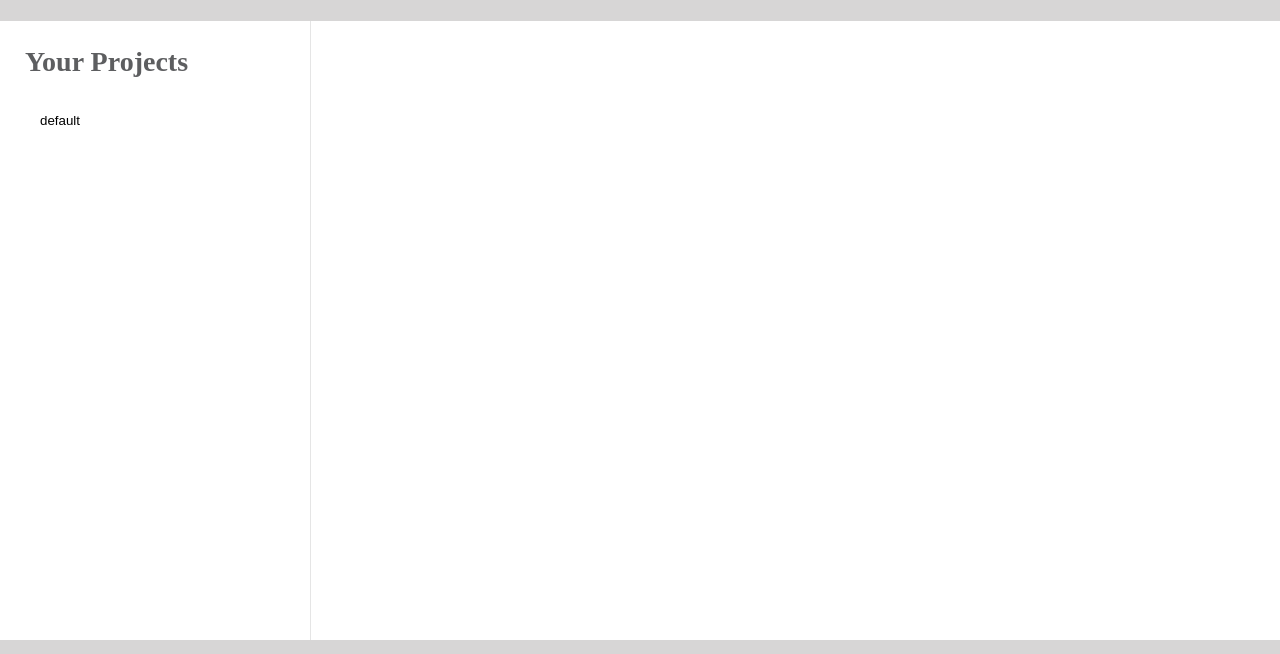
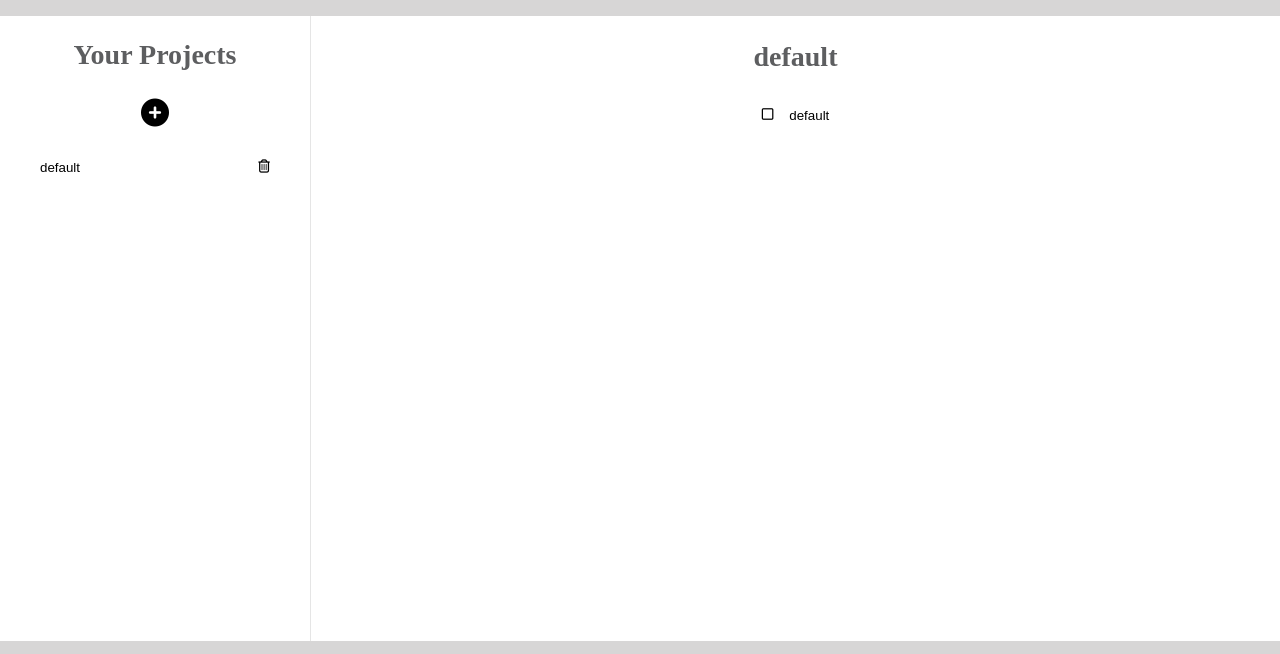
Before and after one commit to laurpop99/to-do-list, a website built with webpack: page dist/index.html in a window 1280 px wide. Shown: the part 102-756 px from the top of the page. Built offline with nearby package versions, Linux system fonts and the light colour scheme.

Commit message:
Added extra project modules

```diff
--- /dev/null
+++ b/src/functionality.js
@@ -0,0 +1,6 @@
+export function Project(name) {
+    this.name = name;
+    this.sayName = function() {
+        console.log(this.name);
+    }
+}
--- a/src/index.js
+++ b/src/index.js
@@ -1,82 +1,6 @@
-import './style.css';
-import List from './images/list.svg';
+import * as UI from './userInterface.js';
+import * as Func from './functionality.js';
 
-const container = document.createElement("div");
-document.body.appendChild(container);
-container.classList.add("container");
-
-//HEADER
-const header = document.createElement("div");
-container.appendChild(header);
-header.classList.add("header");
-
-const headerBrand = document.createElement("div");
-header.appendChild(headerBrand);
-headerBrand.classList.add("headerBrand");
-
-const headerBrandIcon = document.createElement("img");
-headerBrand.appendChild(headerBrandIcon);
-headerBrandIcon.src = List;
-
-const headerBrandTitle = document.createElement("h1");
-headerBrand.appendChild(headerBrandTitle);
-headerBrandTitle.textContent = "To-do List";
-headerBrandTitle.classList.add("headerBrandTitle");
-
-
-//CONTENT
-const content = document.createElement("div");
-container.appendChild(content);
-content.classList.add("content");
-
-
-//SIDE-CONTENT
-const sideContent = document.createElement("div");
-content.appendChild(sideContent);
-sideContent.classList.add("sideContent");
-
-const sideContentHeader = document.createElement("div");
-sideContent.appendChild(sideContentHeader);
-sideContentHeader.classList.add("sideContentHeader");
-
-const sideContentHeaderTitle = document.createElement("h2");
-sideContentHeader.appendChild(sideContentHeaderTitle);
-sideContentHeaderTitle.textContent = "Your Projects";
-
-const sideContentMain = document.createElement("div");
-sideContent.appendChild(sideContentMain);
-sideContentMain.classList.add("sideContentMain");
-
-const sideContentMainList = document.createElement("ul");
-sideContentMain.appendChild(sideContentMainList);
-
-const sideContentMainProjectItem = document.createElement("li");
-sideContentMainList.appendChild(sideContentMainProjectItem);
-const sideContentMainProject = document.createElement("button");
-sideContentMainProjectItem.appendChild(sideContentMainProject);
-sideContentMainProject.textContent = "default";
-
-
-//MAIN-CONTENT
-const mainContent = document.createElement("div");
-content.appendChild(mainContent);
-mainContent.classList.add("mainContent");
-
-
-
-//FOOTER
-const footer = document.createElement("div");
-container.appendChild(footer);
-footer.classList.add("footer");
-
-const footerText = document.createElement("p");
-footer.appendChild(footerText);
-footerText.textContent = "Copyright © 2021 laurpop99 ";
-
-const footerGitLink = document.createElement("a");
-footer.appendChild(footerGitLink);
-footerGitLink.href = "https://github.com/laurpop99/to-do-list";
-
-const footerGitIcon = document.createElement("i");
-footerGitLink.appendChild(footerGitIcon);
-footerGitIcon.classList.add("fab", "fa-github");
+UI.displayPage();
+const salut = new Func.Project("salut");
+salut.sayName();
--- a/src/style.css
+++ b/src/style.css
@@ -54,7 +54,9 @@ body {
 .sideContentHeader {
     flex-grow: 1;
     display: flex;
-    justify-content: flex-start;
+    flex-direction: column;
+    justify-content: center;
+    row-gap: 28px;
     align-items: center;
 }
 
@@ -68,29 +70,55 @@ body {
     flex-grow: 10;
 }
 
-.sideContentMain ul {
+.sideContentMain ul, .mainContentMain ul {
     margin: 0 20px;
     padding: 0;
     list-style-type: none;
 }
 
-.sideContentMain button {
+.sideContentMain button, .mainContentMain button {
     border: none;
     background-color: rgb(255, 255, 255);
     cursor: pointer;
     padding:  10px 20px;
     width: 100%;
     text-align: left;
+    display:flex;
+    justify-content: space-between;
 
 }
 
-.sideContentMain button:hover{
+.sideContentMain button:hover, .mainContentMain button:hover{
     background-color: rgb(243, 241, 241);
     border-radius: 8px;
 }
 .mainContent {
     flex: 10;
 }
+
+.mainContentHeader {
+    display: flex;
+    justify-content: center;
+    align-items: center;
+}
+
+.mainContentHeader h2 {
+    margin: 25px;
+    font-size: 28px;
+    color: #5D5E60;
+}
+
+.mainContentMain ul {
+    list-style: none;
+}
+
+.mainContentMain button {
+    flex-direction: row-reverse;
+    justify-content: center;
+    gap: 16px;
+}
+
+
 /* FOOTER */
 
 .footer {
@@ -120,3 +148,12 @@ body {
 .fab:hover {
     scale: 1.25;
 }
+
+.fas {
+    font-size: 28px;
+    cursor: pointer;
+}
+
+.fas:hover {
+    scale: 1.25;
+}
--- /dev/null
+++ b/src/userInterface.js
@@ -0,0 +1,173 @@
+import './style.css';
+import List from './images/list.svg';
+import * as Func from './functionality.js';
+
+function displayPage() {
+const container = document.createElement("div");
+document.body.appendChild(container);
+container.classList.add("container");
+
+//HEADER
+const header = document.createElement("div");
+container.appendChild(header);
+header.classList.add("header");
+
+const headerBrand = document.createElement("div");
+header.appendChild(headerBrand);
+headerBrand.classList.add("headerBrand");
+
+const headerBrandIcon = document.createElement("img");
+headerBrand.appendChild(headerBrandIcon);
+headerBrandIcon.src = List;
+
+const headerBrandTitle = document.createElement("h1");
+headerBrand.appendChild(headerBrandTitle);
+headerBrandTitle.textContent = "To-do List";
+headerBrandTitle.classList.add("headerBrandTitle");
+
+
+//CONTENT
+const content = document.createElement("div");
+container.appendChild(content);
+content.classList.add("content");
+
+
+//SIDE-CONTENT
+const sideContent = document.createElement("div");
+content.appendChild(sideContent);
+sideContent.classList.add("sideContent");
+
+const sideContentHeader = document.createElement("div");
+sideContent.appendChild(sideContentHeader);
+sideContentHeader.classList.add("sideContentHeader");
+
+const sideContentHeaderTitle = document.createElement("h2");
+sideContentHeader.appendChild(sideContentHeaderTitle);
+sideContentHeaderTitle.textContent = "Your Projects";
+
+const sideContentHeaderIcon = document.createElement("i");
+sideContentHeader.appendChild(sideContentHeaderIcon);
+sideContentHeaderIcon.classList.add("fas", "fa-plus-circle");
+
+const plusButton = document.querySelector(".fas");
+plusButton.addEventListener("click", createProject);
+
+
+const sideContentMain = document.createElement("div");
+sideContent.appendChild(sideContentMain);
+sideContentMain.classList.add("sideContentMain");
+
+const sideContentMainList = document.createElement("ul");
+sideContentMain.appendChild(sideContentMainList);
+
+const sideContentMainProjectItem = document.createElement("li");
+sideContentMainList.appendChild(sideContentMainProjectItem);
+
+const sideContentMainProject = document.createElement("button");
+sideContentMainProjectItem.appendChild(sideContentMainProject);
+sideContentMainProject.textContent = "default";
+
+const sideContentMainProjectDel = document.createElement("i");
+sideContentMainProject.appendChild(sideContentMainProjectDel);
+sideContentMainProjectDel.classList.add("far", "fa-trash-alt");
+
+const projectsArr = [];
+projectsArr.push(sideContentMainProjectItem);
+const deleteArr = [];
+deleteArr.push(sideContentMainProjectDel);
+
+sideContentMainProjectDel.addEventListener("click", deleteProject);
+sideContentMainProject.addEventListener("click", changeMainHeader);
+
+
+
+//MAIN-CONTENT
+const mainContent = document.createElement("div");
+content.appendChild(mainContent);
+mainContent.classList.add("mainContent");
+
+const mainContentHeader = document.createElement("div");
+mainContent.appendChild(mainContentHeader);
+mainContentHeader.classList.add("mainContentHeader");
+
+const mainContentHeaderTitle = document.createElement("h2");
+mainContentHeader.appendChild(mainContentHeaderTitle);
+mainContentHeaderTitle.textContent = `${sideContentMainProject.textContent}`;
+
+const mainContentMain = document.createElement("div");
+mainContent.appendChild(mainContentMain);
+mainContentMain.classList.add("mainContentMain");
+
+const mainContentMainList = document.createElement("ul");
+mainContentMain.appendChild(mainContentMainList);
+
+const mainContentMainItem = document.createElement("li");
+mainContentMainList.appendChild(mainContentMainItem);
+
+const mainContentMainToDo = document.createElement("button");
+mainContentMainItem.appendChild(mainContentMainToDo);
+mainContentMainToDo.textContent = "default";
+
+const mainContentMainToDoCheck = document.createElement("i");
+mainContentMainToDo.appendChild(mainContentMainToDoCheck);
+mainContentMainToDoCheck.classList.add("far", "fa-square");
+
+
+//FOOTER
+const footer = document.createElement("div");
+container.appendChild(footer);
+footer.classList.add("footer");
+
+const footerText = document.createElement("p");
+footer.appendChild(footerText);
+footerText.textContent = "Copyright © 2021 laurpop99 ";
+
+const footerGitLink = document.createElement("a");
+footer.appendChild(footerGitLink);
+footerGitLink.href = "https://github.com/laurpop99/to-do-list";
+
+const footerGitIcon = document.createElement("i");
+footerGitLink.appendChild(footerGitIcon);
+footerGitIcon.classList.add("fab", "fa-github");
+
+
+//FUNCTIONS
+
+function createProject() {
+    const projectName = prompt("Choose a name for the project");
+    if(projectName === "" || projectName === null) {
+        alert("Project name can't be empty!");
+        return;
+    }
+    const project = new Func.Project(projectName);
+    project.sayName();
+    const sideContentMainProjectItem = document.createElement("li");
+    sideContentMainList.appendChild(sideContentMainProjectItem);
+    projectsArr.push(sideContentMainProjectItem);
+
+    const sideContentMainProject = document.createElement("button");
+    sideContentMainProjectItem.appendChild(sideContentMainProject);
+    sideContentMainProject.textContent = `${projectName}`;
+    sideContentMainProject.addEventListener("click", changeMainHeader);
+
+    const sideContentMainProjectDel = document.createElement("i");
+    sideContentMainProject.appendChild(sideContentMainProjectDel);
+    sideContentMainProjectDel.classList.add("far", "fa-trash-alt");
+    deleteArr.push(sideContentMainProjectDel);
+    sideContentMainProjectDel.addEventListener("click", deleteProject);
+}
+
+function deleteProject(e) {
+    const deleteIndex = deleteArr.indexOf(e.target);
+    projectsArr[deleteIndex].remove();
+}
+
+
+function changeMainHeader() {
+    mainContentHeaderTitle.textContent = this.textContent;
+}
+
+}
+
+
+export {displayPage}
```
Also changed, not shown: dist/index.html.
